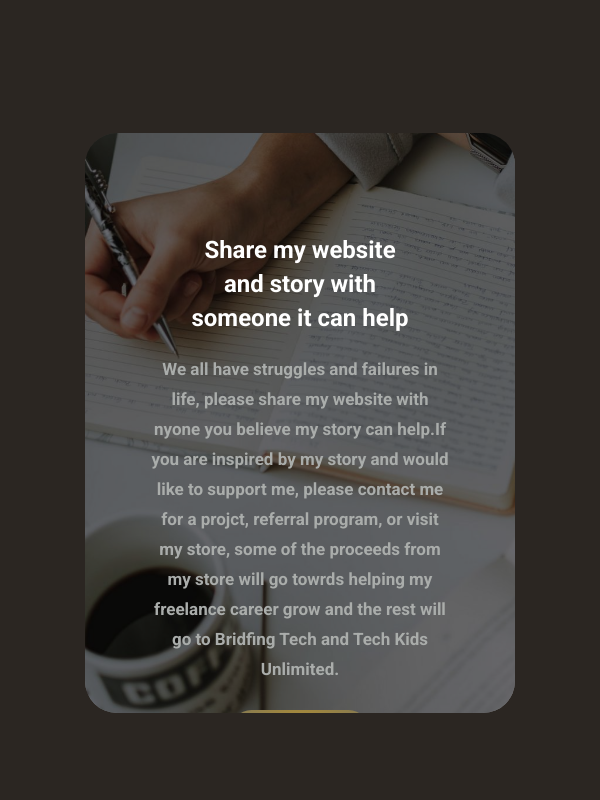
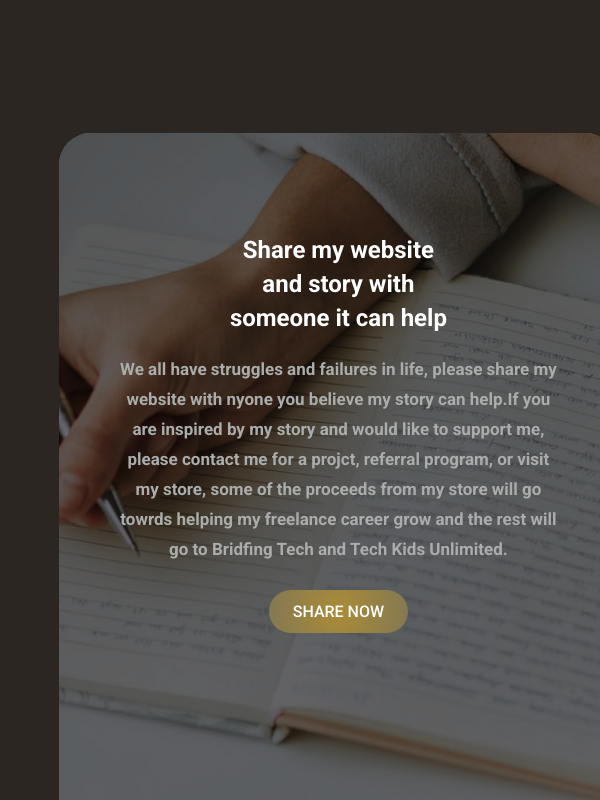
Before and after one commit to sanafatima8/Myron-work, a React (Create React App) app in the folder shapecode/myshapecode/: page / in a window 600 px wide. Shown: the part 9520-10320 px from the top of the page. Built offline with nearby package versions, Linux system fonts and the light colour scheme; some icons are missing.

Commit message:
update css media

```diff
--- a/shapecode/myshapecode/src/App.css
+++ b/shapecode/myshapecode/src/App.css
@@ -1769,6 +1769,48 @@ margin-left: -1px!important;
 
 
 }
+
+
+
+
+
+@media only screen and (max-width: 600px) {
+
+  .study-story{
+    margin-top: 100px;
+     border-radius: 2rem;
+
+     width: 130%;
+     margin-left: -26px;
+     margin-right: auto;
+     height: auto;
+     text-align: center;
+     background-image: url('..//public/img/story.jpeg');
+     background-size: cover;
+     background-position: center;
+     background-repeat: no-repeat;
+     position: relative;
+     overflow: hidden;
+
+   }
+   .study-story-content{
+     margin-top: 100px;
+      color:white;
+      border-radius: 2rem;
+      width: 80%;
+      margin-left: auto;
+      margin-right: auto;
+      height: 120vh;
+      text-align: center;
+      position: relative;
+      z-index: 1;
+
+
+    }
+
+
+
+}
 /* @media (max-width: 768px){
 
 
@@ -2824,7 +2866,7 @@ line-height: 30px;
 
 
 /* Responsive Media Queries */
-@media screen and (max-width: 768px) {
+@media only screen and (max-width: 600px) {
   .two-columns {
     flex-direction: column; /* Change to a single column for mobile screens */
   }
@@ -2850,7 +2892,15 @@ line-height: 30px;
 
     /* this is right code sana  */
   }
-}
+  .email-link{
+
+    margin-left: -60px;
+    font-size: 10px!important;
+
+
+    }
+}
+
 
 /* @media screen and (max-width: 768px) {
   .btn-phone {
@@ -3332,14 +3382,14 @@ input[type="checkbox"] {
 
 /* Footer Start */
 /* Footer Starts */
-
+/*
 @media screen and (max-width: 768px) {
   .divider {
-    width: 150% !important; /* Set the width to 100% for mobile screens */
+    width: 150% !important;
       margin-top: -14px!important;
   }
   .footer--container {
-    padding: 9px 10px!important; /* Adjust the padding to change the height for mobile screens */
+    padding: 9px 10px!important;
   }
 
 
@@ -3353,7 +3403,7 @@ input[type="checkbox"] {
 @media screen and (min-width: 360px) and (max-width: 800px) {
 
   .divider {
-    width: 105% !important; /* Set the width to 100% for mobile screens */
+    width: 105% !important;
       margin-top: -14px!important;
   }
 
@@ -3361,7 +3411,7 @@ input[type="checkbox"] {
 @media screen and (min-width: 414px) and (max-width: 896px) {
 
   .divider {
-    width: 104% !important; /* Set the width to 100% for mobile screens */
+    width: 104% !important;
       margin-top: -14px!important;
   }
 }
@@ -3373,7 +3423,19 @@ input[type="checkbox"] {
     width: 119.3%;
     background: goldenrod;
   }
-}
+} */
+
+
+@media only screen and (max-width: 600px){
+  .divider {
+       margin-top: 100px!important;
+       width:173.3%!important;
+
+
+
+    }
+  }
+
 
 .footer--container {
   display: flex;
```
